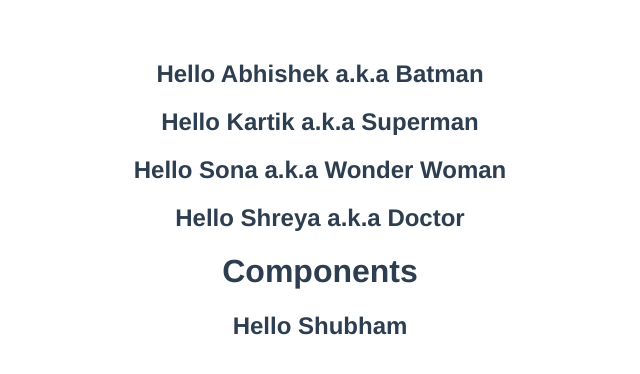
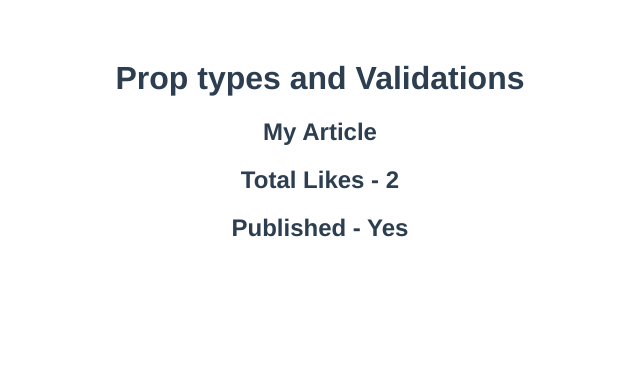
Before and after one commit to GeekShubhamRajput/Vue-JS, a Vue app in the folder vue-components/: page / in a window 1280 px wide. Shown: the top 374 px of the page, without its empty margins (320-960 px from the left). Built offline with nearby package versions, Linux system fonts and the light colour scheme.

Commit message:
Prop types and Validations

```diff
--- a/vue-components/src/App.vue
+++ b/vue-components/src/App.vue
@@ -1,25 +1,19 @@
 <template>
-  <Greet1 name="Abhishek" heroName="Batman" />
-  <Greet1 name="Kartik" heroName="Superman" />
-  <Greet1 name="Sona" heroName="Wonder Woman" />
-  <Greet1 :name="name" :heroName="desig" />
+  <h1>Prop types and Validations</h1>
 
-  <Greetings />
+  <Article title="My Article" :likes="2" :isPublished="true" />
 </template>
 
 <script>
-  import Greet1 from './components/Greet1'
-  import Greetings from './components/Greetings'
+  import Article from './components/Article'
 
   export default {
     name: 'App',
     components: {
-      Greet1, Greetings,
+      Article,
     },
     data(){
       return{
-        name: 'Shreya',
-        desig: 'Doctor'
       }
     }
   }
--- /dev/null
+++ b/vue-components/src/components/Article.vue
@@ -0,0 +1,22 @@
+<template>
+  <h2>{{title}}</h2>
+  <h2>Total Likes - {{likes}}</h2>
+  <h2>Published - {{isPublished ? "Yes" : "No"}}</h2>
+</template>
+
+<script>
+  export default{
+    name: 'Article',
+    props: {
+      title: {
+       type: String,
+       required: true,
+       default: "My Default Title",
+      },
+      likes: Number,
+      isPublished: Boolean,
+    }
+  }
+</script>
+
+<style></style>
```
Also changed, not shown: 1 other file (tests, documents, lock files or other folders).
